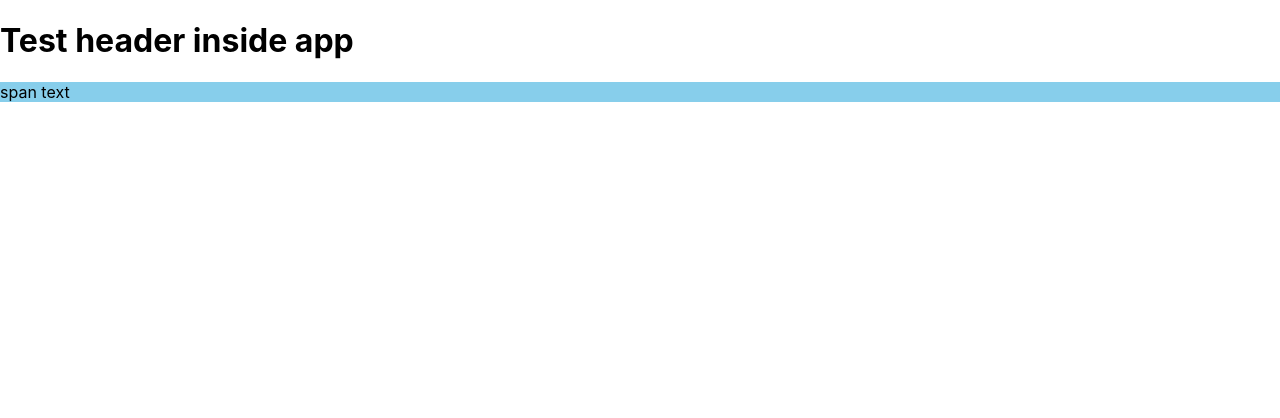
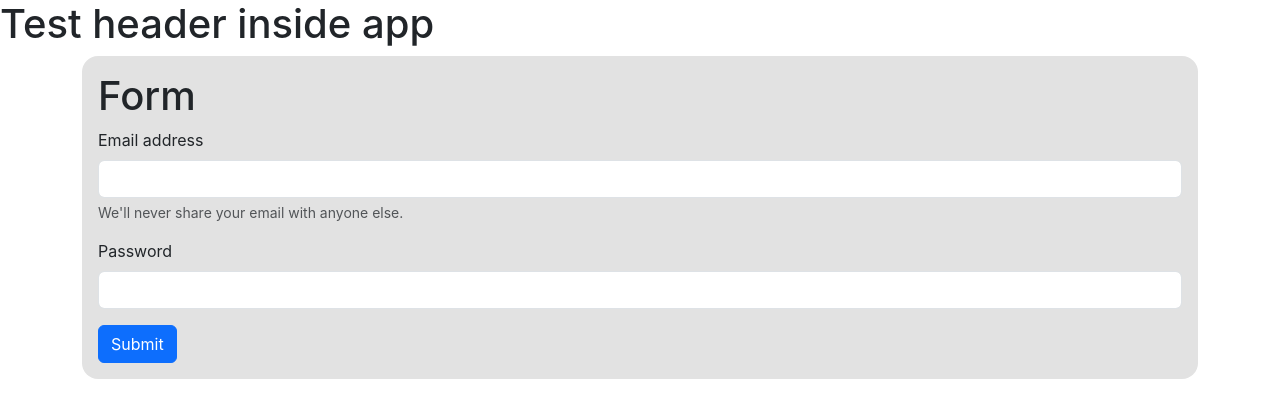
Before and after one commit to shaajiiii/form-task, a React (Create React App) app in the folder client/: page / in a window 1280 px wide. Shown: the top 418 px of the page. Built offline with nearby package versions, Linux system fonts and the light colour scheme.

Commit message:
setting styles for form

```diff
--- a/client/public/index.html
+++ b/client/public/index.html
@@ -1,14 +1,12 @@
 <!DOCTYPE html>
 <html lang="en">
+
 <head>
   <meta charset="utf-8" />
   <link rel="icon" href="%PUBLIC_URL%/favicon.ico" />
   <meta name="viewport" content="width=device-width, initial-scale=1" />
   <meta name="theme-color" content="#000000" />
-    <meta
-      name="description"
-      content="Web site created using create-react-app"
-    />
+  <meta name="description" content="Web site created using create-react-app" />
   <link rel="apple-touch-icon" href="%PUBLIC_URL%/logo192.png" />
   <!--
       manifest.json provides metadata used when your web app is installed on a
@@ -25,7 +23,15 @@
       Learn how to configure a non-root public URL by running `npm run build`.
     -->
   <title>React App</title>
+
+  <link href="https://cdn.jsdelivr.net/npm/bootstrap@5.3.0-alpha1/dist/css/bootstrap.min.css" rel="stylesheet"
+    integrity="sha384-GLhlTQ8iRABdZLl6O3oVMWSktQOp6b7In1Zl3/Jr59b6EGGoI1aFkw7cmDA6j6gD" crossorigin="anonymous">
+  <script src="https://cdn.jsdelivr.net/npm/bootstrap@5.3.0-alpha1/dist/js/bootstrap.bundle.min.js"
+    integrity="sha384-w76AqPfDkMBDXo30jS1Sgez6pr3x5MlQ1ZAGC+nuZB+EYdgRZgiwxhTBTkF7CXvN"
+    crossorigin="anonymous"></script>
+
 </head>
+
 <body>
   <noscript>You need to enable JavaScript to run this app.</noscript>
   <div id="root"></div>
@@ -40,4 +46,5 @@
       To create a production bundle, use `npm run build` or `yarn build`.
     -->
 </body>
+
 </html>
--- a/client/src/App.js
+++ b/client/src/App.js
@@ -4,7 +4,17 @@
   return (
     <div className="App">
       <h1>Test header inside app</h1>
-      <Form />
+      <div className='container'>
+        <div className='row'>
+
+          <div className='col-12'>
+            <Form />
+          </div>
+
+        </div>
+
+      </div>
+
     </div>
   );
 }
--- a/client/src/components/Form.jsx
+++ b/client/src/components/Form.jsx
@@ -1,9 +1,23 @@
-import React from 'react'
+import React from 'react';
+import  styles from './Form.module.css';
 
 function Form() {
   return (
-    <div style={{ backgroundColor: "skyblue" }}>
-      <span>span text </span>
+    <div  className={`${styles.form_container} p-3` } >
+      <h1>Form</h1>
+      <form className=''>
+        <div class="mb-3">
+          <label for="exampleInputEmail1" class="form-label">Email address</label>
+          <input type="email" class="form-control" id="exampleInputEmail1" aria-describedby="emailHelp" />
+          <div id="emailHelp" class="form-text">We'll never share your email with anyone else.</div>
+        </div>
+        <div class="mb-3">
+          <label for="exampleInputPassword1" class="form-label">Password</label>
+          <input type="password" class="form-control" id="exampleInputPassword1" />
+        </div>
+
+        <button type="submit" class="btn btn-primary">Submit</button>
+      </form>
     </div>
   )
 }
--- /dev/null
+++ b/client/src/components/Form.module.css
@@ -0,0 +1,4 @@
+.form_container{
+    background-color: rgb(226, 226, 226);
+    border-radius: 1rem;
+}
```
Lines whose indentation alone changed are shown as unchanged.
